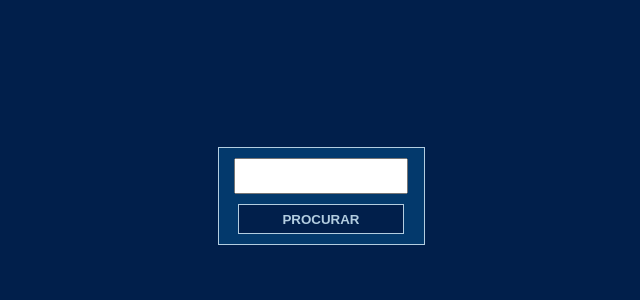
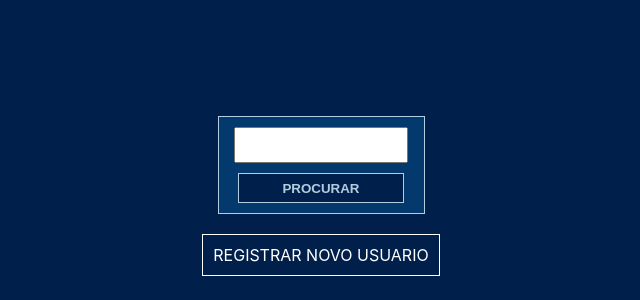
Before and after one commit to suredo/UserList, a React (Create React App) app in the folder client/: page / in a window 1280 px wide. Shown: the part 204-504 px from the top of the page, without its empty margins (319-959 px from the left). Built offline with nearby package versions, Linux system fonts and the light colour scheme.

Commit message:
feat(home): show user data
n

```diff
--- a/client/src/api/api.ts
+++ b/client/src/api/api.ts
@@ -1,4 +1,4 @@
-interface IUserData {
+export interface IUserData {
   name: string;
   surname: string;
   telephone: string;
--- a/client/src/components/pages/Home/index.tsx
+++ b/client/src/components/pages/Home/index.tsx
@@ -1,21 +1,34 @@
 import { useState } from "react";
 import { getUser } from "../../../api/api";
-import { Button, HomeStyle, Input, Form, Error } from "./style";
+import {
+  Button,
+  HomeStyle,
+  Input,
+  Form,
+  Error,
+  UserData,
+  Field,
+  Value,
+  LinkTo,
+} from "./style";
+import { IUserData } from "../../../api/api";
 
 const Home = () => {
   const [cpf, setCpf] = useState<string>("");
   const [error, setError] = useState<string>("");
+  const [user, setUser] = useState<IUserData>();
 
+  //gets data from api
   const handleSearch = async (e: React.FormEvent<HTMLFormElement>) => {
     e.preventDefault();
-
+    setUser(undefined);
     setError("");
     const result = await getUser(cpf);
     if (result.msg) {
       setError(result.msg);
     }
     if (result.success === true) {
-      console.log(result.userData);
+      setUser(result.userData);
     }
   };
 
@@ -32,6 +45,23 @@ const Home = () => {
         <Button type="submit" value="PROCURAR" role="search" />
       </Form>
       {error ? <Error>{error}</Error> : null}
+      {user ? (
+        <UserData>
+          <Field>
+            Nome: <Value>{user.name}</Value>
+          </Field>
+          <Field>
+            Sobrenome: <Value>{user.surname}</Value>
+          </Field>
+          <Field>
+            Telefone: <Value>{user.telephone}</Value>
+          </Field>
+          <Field>
+            CPF: <Value>{user.cpf}</Value>
+          </Field>
+        </UserData>
+      ) : null}
+      <LinkTo to="/register">REGISTRAR NOVO USUARIO</LinkTo>
     </HomeStyle>
   );
 };
--- a/client/src/components/pages/Home/style.ts
+++ b/client/src/components/pages/Home/style.ts
@@ -1,5 +1,6 @@
 import styled from "styled-components";
 import InputMask from "react-input-mask";
+import { Link } from "react-router-dom";
 
 export const HomeStyle = styled.div`
   height: 100vh;
@@ -7,6 +8,7 @@ export const HomeStyle = styled.div`
   justify-content: center;
   align-items: center;
   flex-direction: column;
+  gap: 20px;
 `;
 
 export const Form = styled.form`
@@ -44,6 +46,26 @@ export const Button = styled.input`
 
 export const Error = styled.p`
   margin: 0;
-  margin-top: 20px;
   color: red;
 `;
+
+export const UserData = styled.div`
+  border: 1px solid #b3cde0;
+  padding: 10px;
+  background-color: #03396c;
+`;
+
+export const Field = styled.p`
+  color: #b3cde0;
+  font-weight: bold;
+`;
+export const Value = styled.span`
+  font-weight: lighter;
+`;
+
+export const LinkTo = styled(Link)`
+  border: 1px solid white;
+  color: white;
+  padding: 10px;
+  text-decoration: none;
+`;
```
Also changed, not shown: 1 other file (tests, documents, lock files or other folders).
